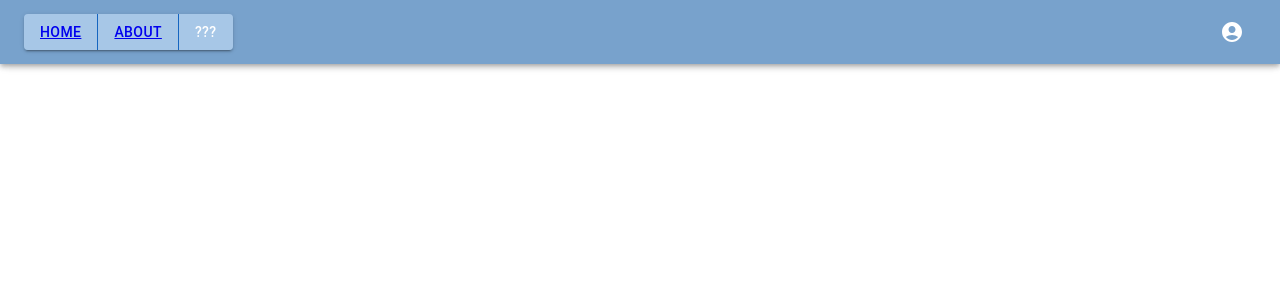
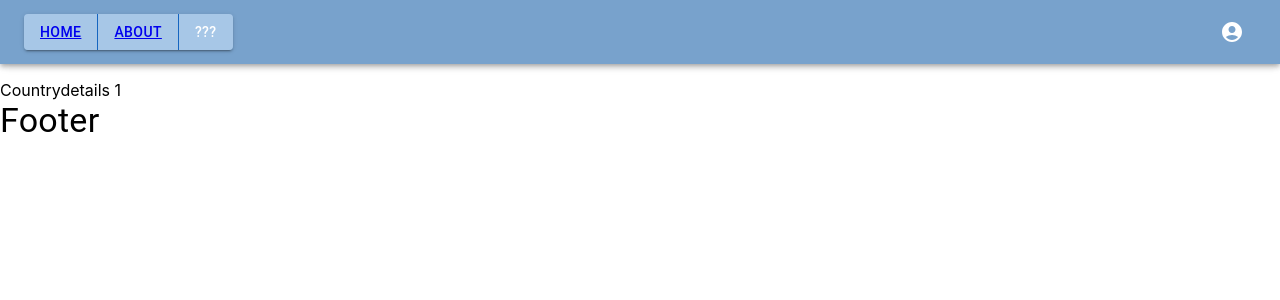
Before and after one commit to gyulaidavid/country, a React (Create React App) app: page /1 in a window 1280 px wide. Shown: the top 300 px of the page. Built offline with nearby package versions, Linux system fonts and the light colour scheme; no server answers.

Commit message:
router works

```diff
--- a/src/App.css
+++ b/src/App.css
@@ -6,7 +6,7 @@
   align-items: flex-start;
   flex-direction: row;
   flex-wrap: nowrap;
-  padding-top: 60px;
+
 }
 
 /* header {
--- a/src/App.js
+++ b/src/App.js
@@ -1,11 +1,12 @@
 import React, { useState, useEffect } from "react";
 import "./App.css";
-import { BrowserRouter as Router, Routes, Route } from "react-router-dom";
+import { BrowserRouter as Router } from "react-router-dom";
+import { Routes, Route } from "react-router-dom";
 import About from "./pages/About";
-import Layout from "./components/Layout";
 import Main from "./pages/Main";
 import Countrydetails from "./pages/Countrydetails";
 import Error from "./pages/Error";
+import Layout from "./components/Layout";
 
 function App() {
   const [countries, setCountries] = useState([]);
--- a/src/components/Header.jsx
+++ b/src/components/Header.jsx
@@ -32,7 +32,7 @@ function Header() {
 
   return (
     <>
-      <Box>
+      <Box sx={{ p: 5 }}>
         <AppBar position='fixed' sx={{ backgroundColor: "#78A2CC" }}>
           <Toolbar>
             <Box sx={{ flexGrow: 1 }}>
--- a/src/pages/About.jsx
+++ b/src/pages/About.jsx
@@ -1,9 +1,12 @@
-import React from 'react'
+import React from "react";
 
 function About() {
   return (
-    <div>About</div>
-  )
+    <>
+
+      <div>About</div>
+    </>
+  );
 }
 
-export default About
+export default About;
--- a/src/pages/Countrydetails.jsx
+++ b/src/pages/Countrydetails.jsx
@@ -1,19 +1,20 @@
-import React from 'react'
-import { useParams } from 'react-router-dom'
+import React from "react";
+import { useParams } from "react-router-dom";
 
-function Countrydetails({setCountries, setCountriesToRender, countries, countriesToRender }){
-
-
-const { id } = useParams
-
+function Countrydetails({
+  setCountries,
+  setCountriesToRender,
+  countries,
+  countriesToRender,
+}) {
+  const { id } = useParams();
 
   return (
+    <>
 
-    <div>Countrydetails {id}
-
-    </div>
-
-  )
+      <div>Countrydetails {id}</div>
+    </>
+  );
 }
 
-export default Countrydetails
+export default Countrydetails;
```
